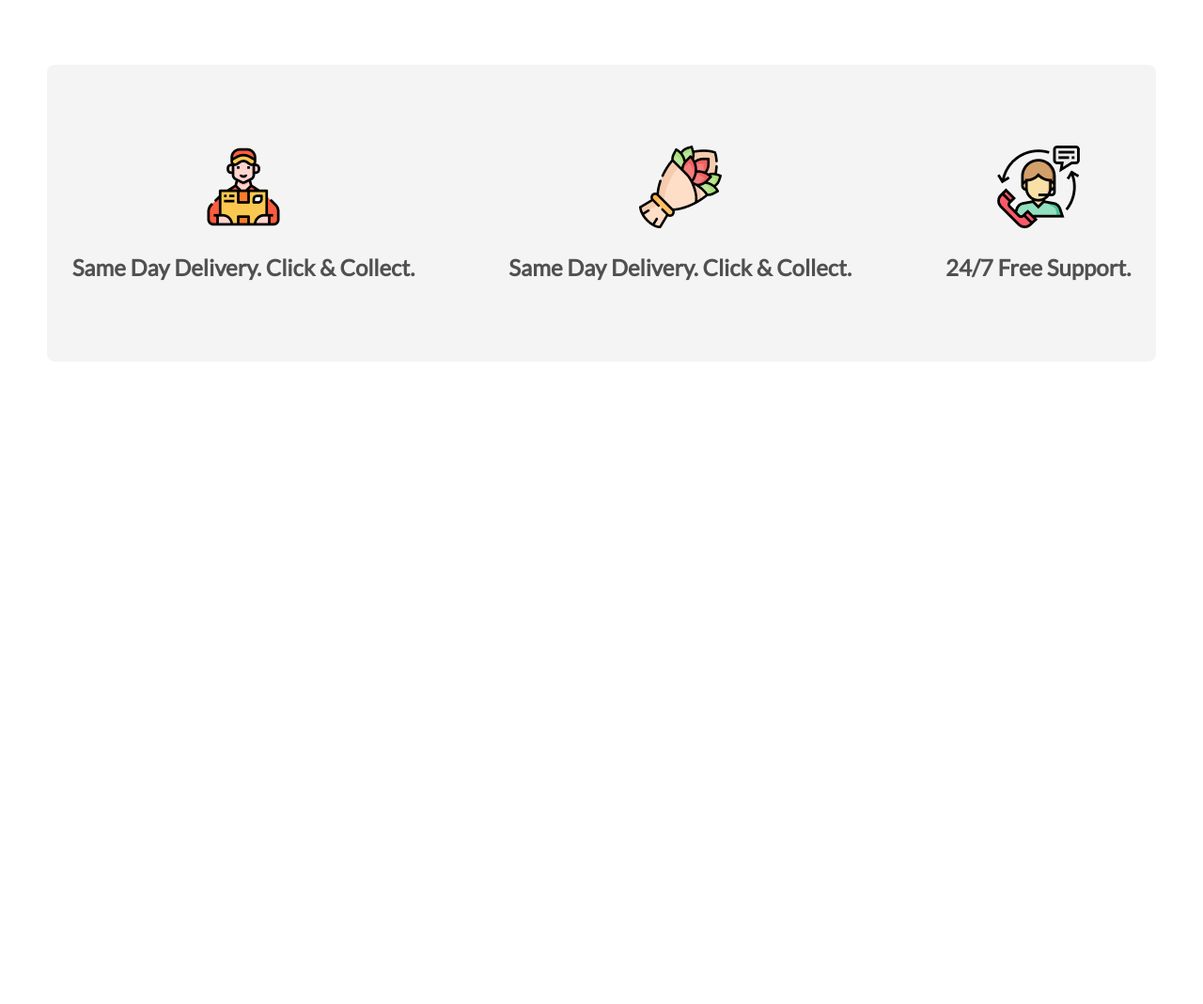
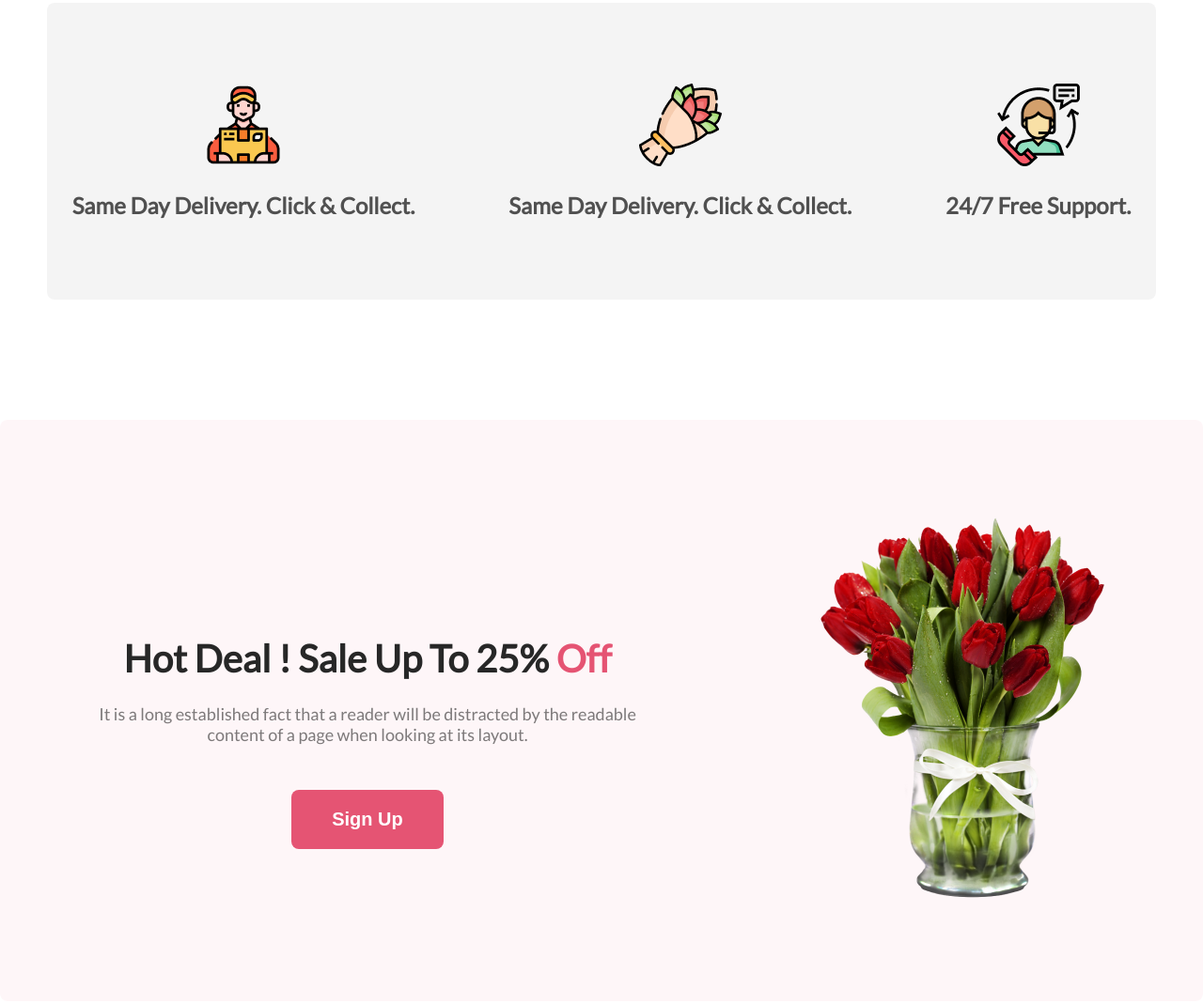
Before and after one commit to ummemunia/flower-shop, a plain HTML site: page index.html in a window 1280 px wide. Shown: the part 1878-2947 px from the top of the page at 94% size. Before the commit the page ends 2263 px from the top, so only its background shows below. Drawn offline with Linux system fonts and the light colour scheme.

Commit message:
deals section complete

```diff
--- a/assets/style.css
+++ b/assets/style.css
@@ -79,7 +79,7 @@ img {
     text-align: center;
     font-size: 18px;
     /* need to fix */
-    margin: 24px 450px 48px;
+    margin: 24px 0px 48px;
 
 }
 
@@ -170,3 +170,29 @@ img {
     font-weight: 600;
     margin-bottom: 86px;
 }
+
+/* deals section */
+.deals {
+    margin: 128px 0px;
+    border-radius: 8px;
+    background: rgba(229, 84, 115, 0.05);
+}
+
+.deals-container {
+    display: flex;
+    justify-content: center;
+    align-items: center;
+    gap: 180px;
+}
+
+.deals-left {
+    text-align: center;
+    color: rgba(39, 39, 39, 0.60);
+    font-size: 18px;
+    width: 594px;
+    margin-top: 230px;
+    margin-bottom: 162px;
+}
+.deals-off{
+    color: #E55473;
+}
--- a/index.html
+++ b/index.html
@@ -60,6 +60,18 @@
                 </div>
             </div>
         </section>
+        <section class="deals">
+            <div class="deals-container">
+                <div class="deals-left">
+                    <h3 class="section-title">Hot Deal ! Sale Up To 25% <span class="deals-off">Off</span></h3>
+                    <p class="section-description">It is a long established fact that a reader will be distracted by the readable content of a page when looking at its layout.</p>
+                    <button class="btn-primary">Sign Up</button>
+                </div>
+                <div class="deals-right">
+                    <img src="./assets/image/pngwing 8.png" alt="" class="deals-img">
+                </div>
+            </div>
+        </section>
     </main>
 </body>
 </html>
```
